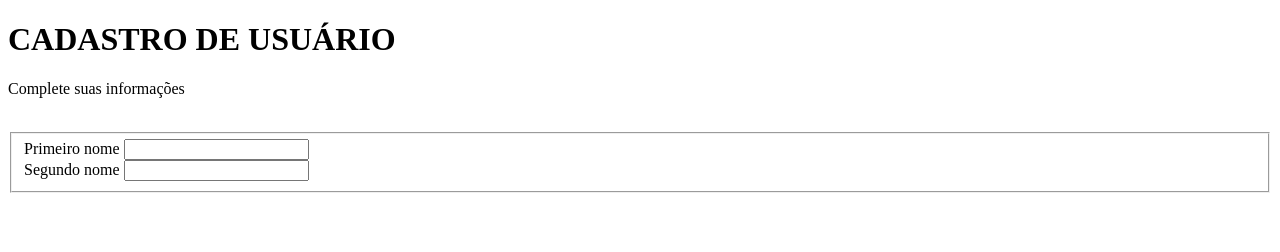
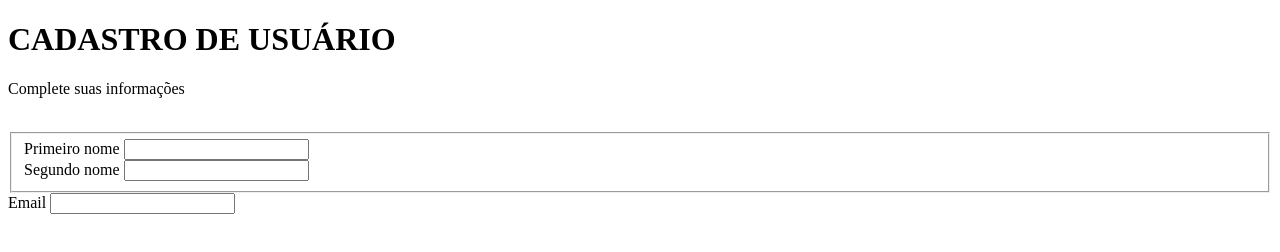
Before and after one commit to matdelgado/Checkpoint3-RWD, a plain HTML site: page index.html in a window 1280 px wide. Drawn offline with Linux system fonts and the light colour scheme.

Commit message:
Adicionado o campo de preenchimento do email do usuário no formulário.

```diff
--- a/index.html
+++ b/index.html
@@ -27,6 +27,12 @@
                 <input type="text" name="sobrenome" id="sobrenome">
             </div>
         </fieldset>
+
+        <div>
+            <label>Email</label>
+            <input type="email" name="email" id="email">
+        </div>
+
     </forms>
 </body>
 
```
